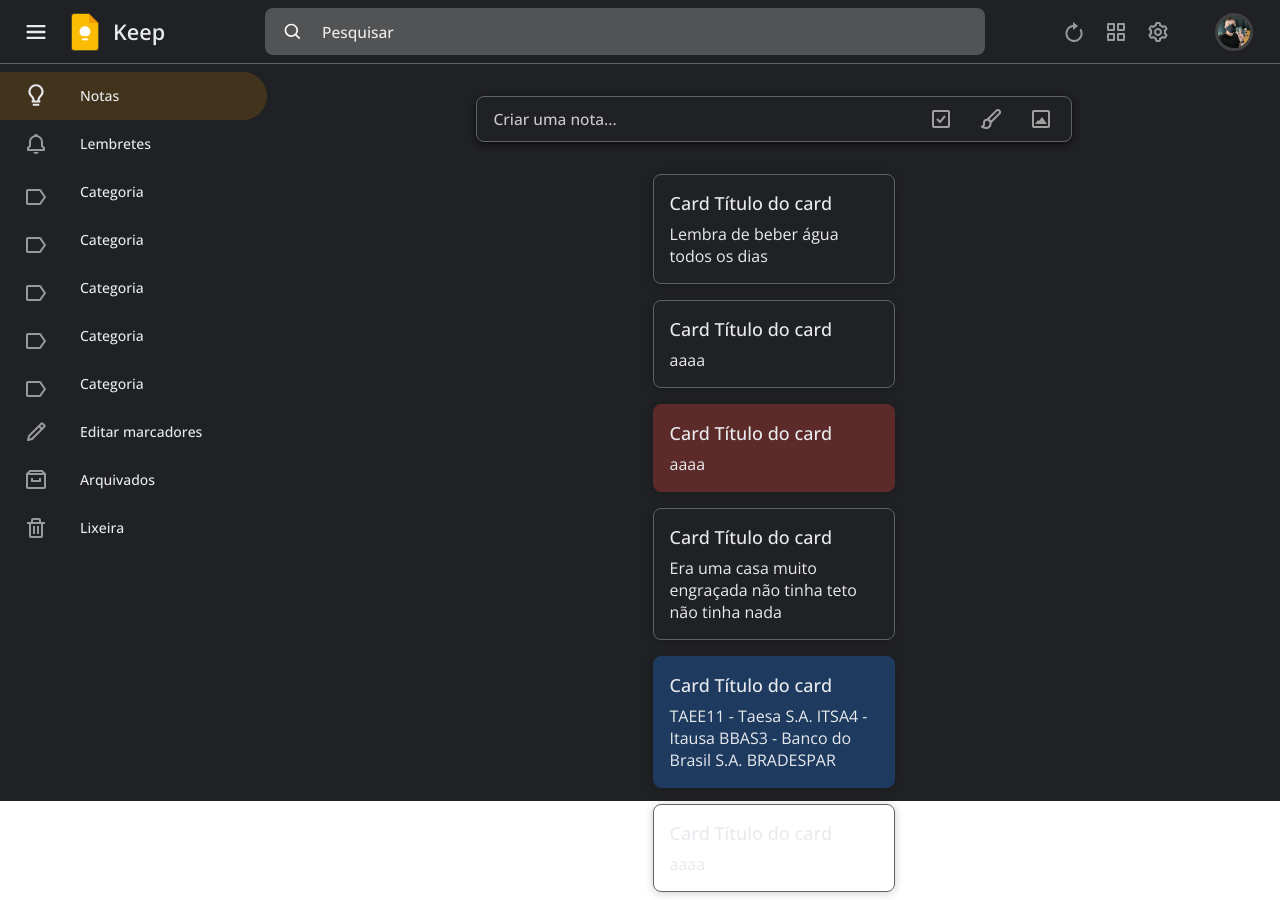
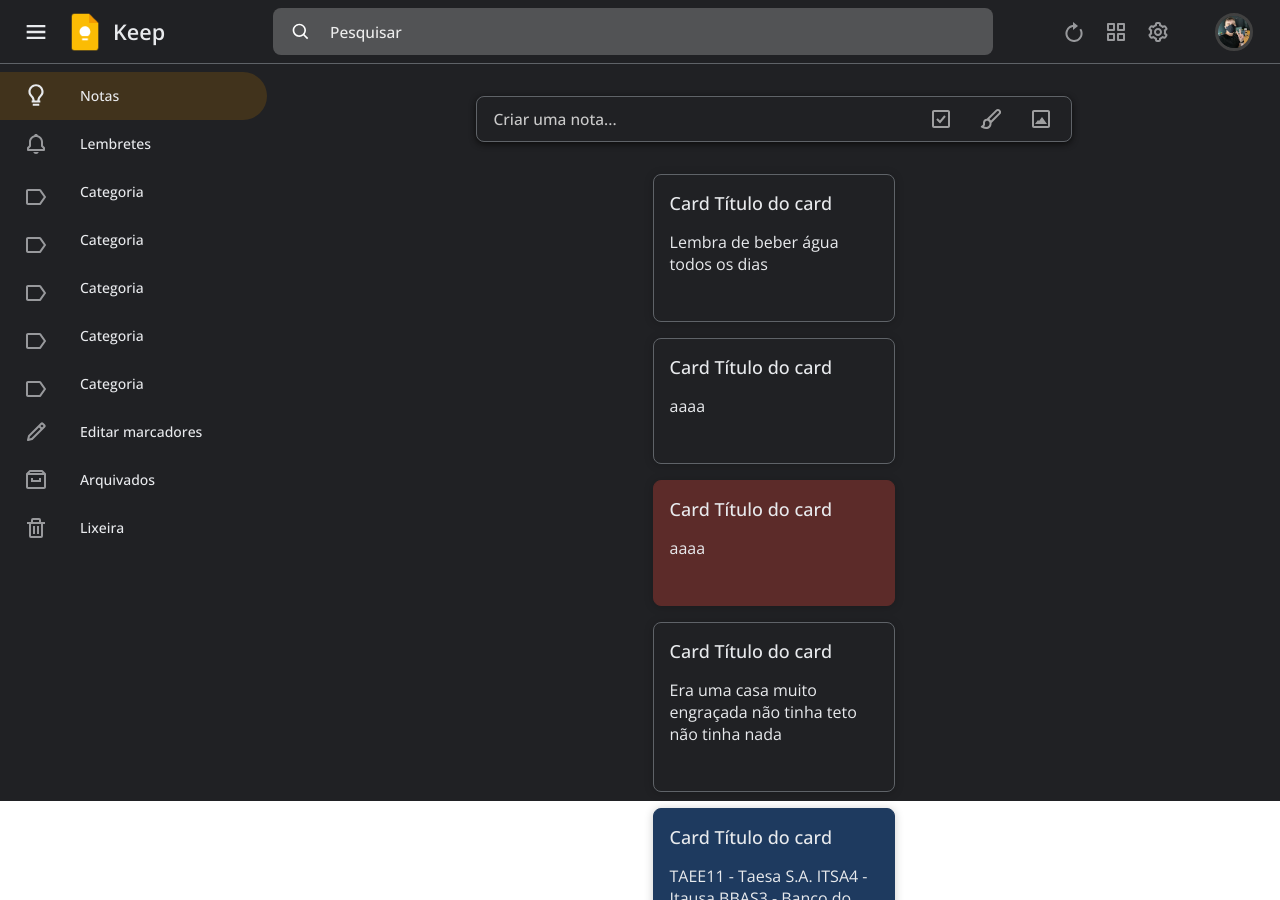
Before and after one commit to clesiorods/web-note, a React (Create React App) app in the folder web/: page /resumo in a window 1280 px wide. Built offline with nearby package versions, Linux system fonts and the light colour scheme.

Commit message:
[FEAT] ADIÇÃO DO FAVICON E AÇÕES DOS CARDS

```diff
--- a/web/public/index.html
+++ b/web/public/index.html
@@ -3,7 +3,7 @@
 
 <head>
   <meta charset="utf-8" />
-  <link rel="icon" href="%PUBLIC_URL%/favicon.ico" />
+  <link rel="icon" href="%PUBLIC_URL%/favicon.png" />
 
   <link rel="preconnect" href="https://fonts.googleapis.com">
   <link rel="preconnect" href="https://fonts.gstatic.com" crossorigin>
@@ -15,7 +15,7 @@
   <link rel="apple-touch-icon" href="%PUBLIC_URL%/logo192.png" />
   <link rel="manifest" href="%PUBLIC_URL%/manifest.json" />
 
-  <title>React App</title>
+  <title>React Keep</title>
 </head>
 
 <body>
--- a/web/src/components/Card/index.tsx
+++ b/web/src/components/Card/index.tsx
@@ -1,3 +1,4 @@
+import { BiArchiveIn, BiBellPlus, BiCheck, BiDotsVerticalRounded, BiImageAdd, BiPalette, BiUserPlus } from "react-icons/bi";
 import { CardStyled } from "./style";
 
 type CardProps = {
@@ -12,7 +13,32 @@
     return (
         <CardStyled color={props.color}>
             <div className="card">
+                <div className="div_check">
+                    <BiCheck/>
+                </div>
+
                 {props.children}
+
+                <div className="div_icons">
+                    <div className="icon_wrapper">
+                        <BiBellPlus />
+                    </div>
+                    <div className="icon_wrapper">
+                        <BiUserPlus />
+                    </div>
+                    <div className="icon_wrapper">
+                        <BiPalette />
+                    </div>
+                    <div className="icon_wrapper">
+                        <BiImageAdd />
+                    </div>
+                    <div className="icon_wrapper">
+                        <BiArchiveIn />
+                    </div>
+                    <div className="icon_wrapper">
+                        <BiDotsVerticalRounded />
+                    </div>
+                </div>
             </div>
         </CardStyled>
     );
--- a/web/src/components/Card/style.tsx
+++ b/web/src/components/Card/style.tsx
@@ -16,18 +16,88 @@
         transition: .3s all;
         min-height: 80px;
         box-shadow: 0px 1px 10px rgba(0,0,0,.2);
+        position: relative;
+
+        .div_check {
+            margin: -6px -7px;
+            background-color: #ffffff;
+            opacity: 0;
+            color: black;
+            transition: .3s all;
+            height: 20px;
+            width: 20px;
+            border-radius: 10px;
+            font-size: 19px;
+            font-weight: 600;
+            position: absolute;
+        }
 
         .card-header {
+            display: flex;
+            justify-content: space-between;
             h4 {
                 margin: 16px 16px 8px;
                 font-size: 18px;
                 font-weight: 500;
             }
+
+            .pin_icon {
+                padding: 12px 12px 0px 0px;
+                font-size: 24px;
+                opacity: 0;
+                transition: .3s all;
+            }
         }
 
         .card-body {
-            margin: 8px 16px 16px;
+            margin: 8px 16px 6px;
             font-size: 16px;
+        }
+
+        .div_icons {
+            opacity: 0;
+            display: flex;
+            transition: .3s all;
+            justify-content: space-between;
+            padding: 0px 8px 8px;
+            font-size: 18px;
+            /* color: #cacaca; */
+
+            .icon_wrapper {
+                /* cursor: pointer; */
+                display: flex;
+                align-items: center;
+                justify-content: center;
+                height: 32px;
+                width: 32px;
+                border-radius: 15px;
+                opacity: .8;
+
+                :hover {
+                    background-color: #ffffff14;
+                    /* color: white; */
+                }
+            }
+        }
+
+        svg {
+            cursor: pointer;
+        }
+
+        :hover {
+            box-shadow: 0px 2px 6px #0c0c0c;
+
+            .div_check {
+                opacity: .9;
+            }
+
+            .div_icons {
+                opacity: 1;
+            }
+
+            .pin_icon {
+                opacity: .6;
+            }
         }
 
     }
--- a/web/src/components/TopBar/style.tsx
+++ b/web/src/components/TopBar/style.tsx
@@ -42,6 +42,7 @@
         div.col_2 {
             display: flex;
             align-items: center;
+            padding-left: 8px;
 
             div#div_search {
                 display: flex;
--- a/web/src/pages/Home/index.tsx
+++ b/web/src/pages/Home/index.tsx
@@ -1,5 +1,5 @@
 import { useEffect, useState, useRef } from "react";
-import { BiCheckSquare, BiImageAlt, BiPaint } from "react-icons/bi";
+import { BiCheckSquare, BiImageAlt, BiPaint, BiPin } from "react-icons/bi";
 import { Card } from "../../components/Card";
 import { MainFrame } from "../../components/MainFrame";
 import { InputNewNote, MainGrid } from "./style";
@@ -13,10 +13,12 @@
         { number: 2, title: 'Título do card', text: `aaaa`, color: '' },
         { number: 3, title: 'Título do card', text: `aaaa`, color: '#5c2b29' },
         { number: 4, title: 'Título do card', text: 'Era uma casa muito engraçada não tinha teto não tinha nada ', color: '' },
-        { number: 5, title: 'Título do card', text: `TAEE11 - Taesa S.A.
+        {
+            number: 5, title: 'Título do card', text: `TAEE11 - Taesa S.A.
         ITSA4 - Itausa
         BBAS3 - Banco do Brasil S.A.
-        BRADESPAR`, color: '#1e3a5f' },
+        BRADESPAR`, color: '#1e3a5f'
+        },
         { number: 6, title: 'Título do card', text: `aaaa`, color: '' },
         { number: 7, title: 'Título do card', text: `aaaa`, color: '' },
         { number: 8, title: 'Título do card', text: `aaaa`, color: '#635d19' },
@@ -96,6 +98,9 @@
                                                 <Card height={1} color={cards[el].color} >
                                                     <div className="card-header">
                                                         <h4>Card {cards[el].title}</h4>
+                                                        <div className="pin_icon">
+                                                            <BiPin />
+                                                        </div>
                                                     </div>
                                                     <div className="card-body">
                                                         {cards[el].text}
```
Also changed, not shown: web/public/favicon.png (added).
